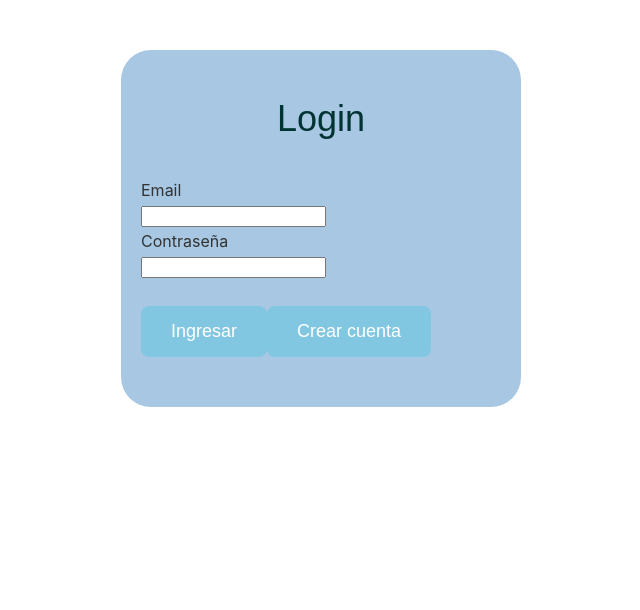
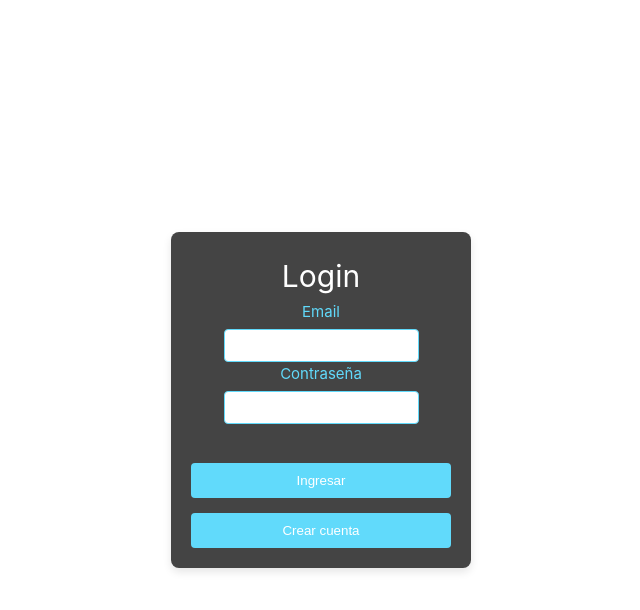
Before and after one commit to Jair-Mast3r/LibraryApp, a Vue app: page / in a window 1280 px wide. Shown: the top 610 px of the page, without its empty margins (319-959 px from the left). Built offline with nearby package versions, Linux system fonts and the light colour scheme; no server answers.

Commit message:
Login design changed

```diff
--- a/src/components/BookDetail.vue
+++ b/src/components/BookDetail.vue
@@ -38,7 +38,7 @@ async function getReviews() {
     const reviewsQuery = query(
       collection(firestore, "reviews"),
       where("bookId", "==", props.selectedBookId),
-      orderBy("createdAt", "desc"),
+      orderBy("createdAt", "asc"),
     );
     const docsSnapshot = await getDocs(reviewsQuery);
     reviews.value = docsSnapshot.docs.map((doc) => ({
@@ -139,7 +139,7 @@ async function editReview(id, content) {
       </div>
       <p>{{ review.userEmail }}</p>
       <p>{{ review.content }}</p>
-      <div id="review-actions">
+      <div id="review-actions" v-if="user.uid === review.userId">
         <button @click="editReview(review.id, review.content)">Editar</button>
         <button @click="deleteReview(review.id)">Eliminar</button>
       </div>
--- a/src/pages/LoginPage.vue
+++ b/src/pages/LoginPage.vue
@@ -53,58 +53,69 @@ async function signup() {
 </template>
 
 <style scoped>
-/*Login */
-.login-container {
-    width: 400px;
-    margin: 50px auto;
-    background-color: rgb(167, 199, 226);
-    padding-block: 30px;
-    border-radius: 30px;
-
+body {
+    font-family: 'Arial', sans-serif;
+    background-color: #282c34;
+    color: #fff;
+    display: flex;
+    align-items: center;
+    justify-content: center;
+    height: 100vh;
+    margin: 0;
 }
 
-.login-container>h1 {
+.login-container {
+    background-color: #444;
+    border-radius: 8px;
+    padding: 20px;
+    width: 300px;
     text-align: center;
-    color: #033; /* Set a dark text color for better contrast */
-      font-family: 'Arial', sans-serif; /* You can change the font-family */
-      font-size: 36px; /* You can adjust the font size */
-
-      border-radius: 50px; /* Make the text edges circular */
-      padding: 10px; /* Optional: add padding for space around the text */
-
-
+    box-shadow: 0 4px 8px rgba(0, 0, 0, 0.1);
+    margin: auto;
+    position: absolute;
+    top: 50%;
+    left: 50%;
+    transform: translate(-50%, -50%); /* Centering from top to bottom and left to right */
 }
 
-.login-container>button {
-    display: flex;
-
+h1 {
+    color: #FFFFFF;
 }
 
-.login-container>form {
-    display: block;
-    padding: 20px;
-    color: #333; /* Set a dark text color for better contrast */
-      font-size: 16px; /* You can adjust the font size */
+form {
+    display: flex;
+    flex-direction: column;
+    align-items: center;
+}
 
-      border-radius: 20px; /* Make the text edges rounded */
+label {
+    margin-top: 10px;
+    color: #61dafb;
+}
 
-      padding: 20px; /* Add padding for space around the text */
-      display: inline-block; /* Make the container fit the text */
-      margin: 0; /* Remove default margin */
+input {
+    width: 100%;
+    padding: 8px;
+    margin-top: 5px;
+    box-sizing: border-box;
+    border: 1px solid #61dafb;
+    border-radius: 4px;
 }
 
 button {
-      background-color:rgb(130, 199, 226); /* Set a background color for the button */
-      color: #fff; /* Set text color */
-      padding: 15px 30px; /* Add padding for better appearance */
-      font-size: 18px; /* Adjust font size */
-      border: none; /* Remove border */
-      border-radius: 8px; /* Add border-radius for rounded edges */
-      cursor: pointer; /* Add pointer cursor on hover */
-      transition: background-color 0.3s; /* Add a smooth transition effect */
-    }
+    margin-top: 15px;
+    padding: 10px;
+    width: 100%;
+    background-color: #61dafb;
+    color: #fff;
+    border: none;
+    border-radius: 4px;
+    cursor: pointer;
+    transition: background-color 0.3s;
+}
 
 button:hover {
-      background-color: rgb(167, 199, 226); /* Change background color on hover */
-    }
+    background-color: #3e8ed0;
+}
+
 </style>
```
